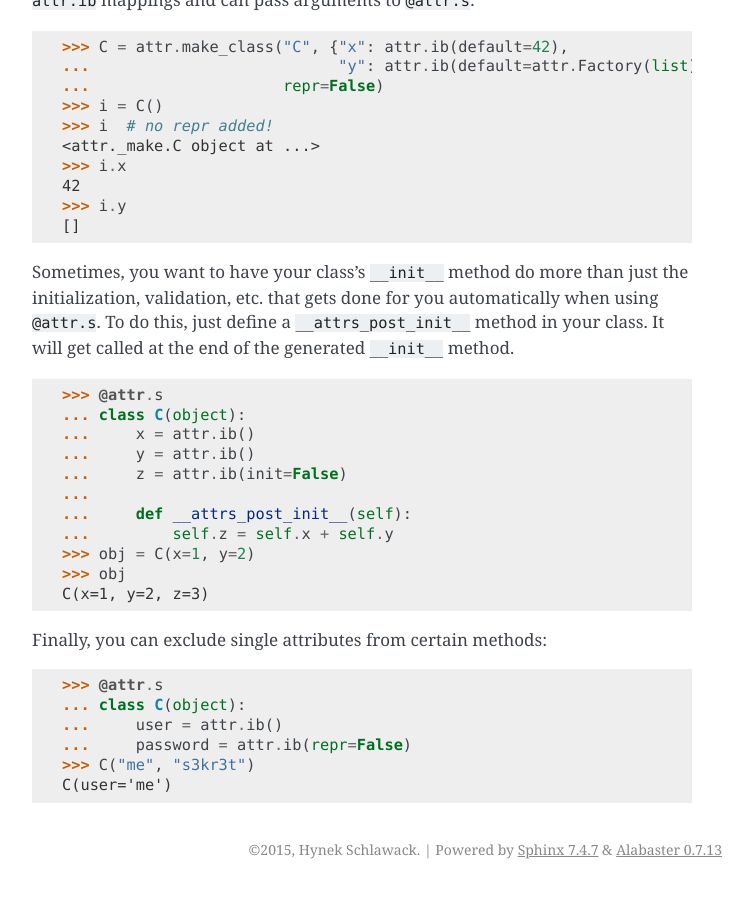
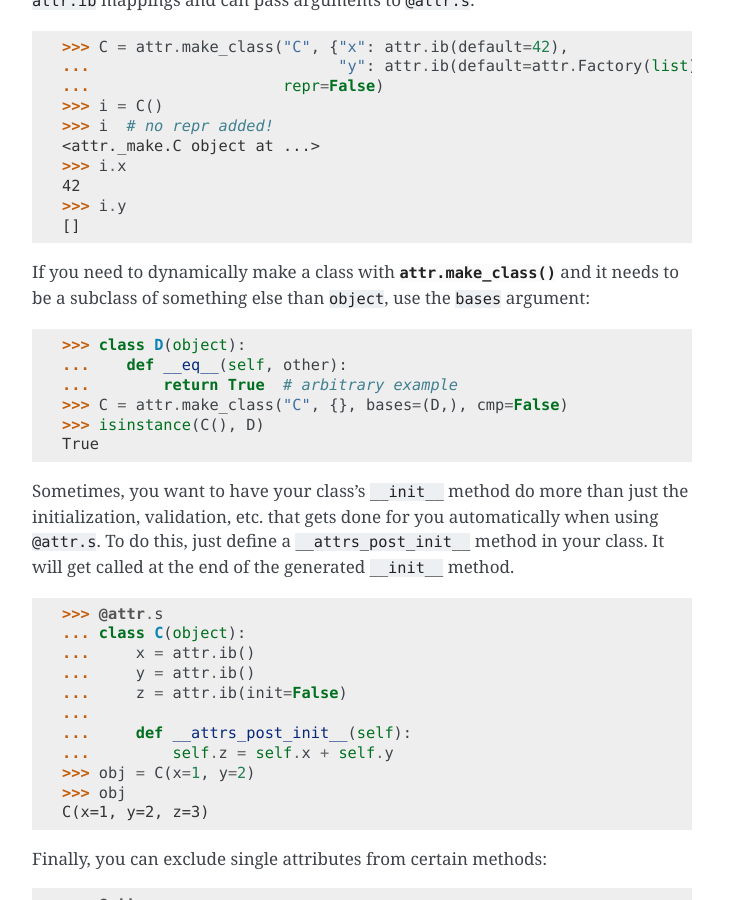
Before and after one commit to python-attrs/attrs, a Sphinx documentation site: the page built from docs/examples.rst, in a window 1280 px wide and 900 px high, scrolled down 11642 px. Shown: the whole window, without its empty margins (388-1141 px from the left). Built offline with Sphinx 7.4.7, drawn with Linux system fonts in a browser that asks for light colours.

Commit message:
Add bases argument to make_class (#152)
Fixes #152

```diff
--- a/CHANGELOG.rst
+++ b/CHANGELOG.rst
@@ -7,6 +7,7 @@ The third digit is only for regressions.
 
 17.1.0 (UNRELEASED)
 -------------------
+
 
 Backward-incompatible changes:
 ^^^^^^^^^^^^^^^^^^^^^^^^^^^^^^
@@ -49,6 +50,8 @@ Changes:
 - Validators can now be defined conveniently inline by using the attribute as a decorator.
   Check out the `examples <https://attrs.readthedocs.io/en/stable/examples.html#validators>`_ to see it in action!
   `#143 <https://github.com/python-attrs/attrs/issues/143>`_
+- ``attr.make_class`` now accepts the new keyword argument ``bases`` which allows for subclassing.
+  `#152 <https://github.com/python-attrs/attrs/pull/152>`_
 
 
 ----
--- a/docs/examples.rst
+++ b/docs/examples.rst
@@ -607,6 +607,17 @@ You can still have power over the attributes if you pass a dictionary of name: `
    >>> i.y
    []
 
+If you need to dynamically make a class with :func:`attr.make_class` and it needs to be a subclass of something else than ``object``, use the ``bases`` argument:
+
+.. doctest::
+
+  >>> class D(object):
+  ...    def __eq__(self, other):
+  ...        return True  # arbitrary example
+  >>> C = attr.make_class("C", {}, bases=(D,), cmp=False)
+  >>> isinstance(C(), D)
+  True
+
 Sometimes, you want to have your class's ``__init__`` method do more than just
 the initialization, validation, etc. that gets done for you automatically when
 using ``@attr.s``.
```
Also changed, not shown: 2 other files.
